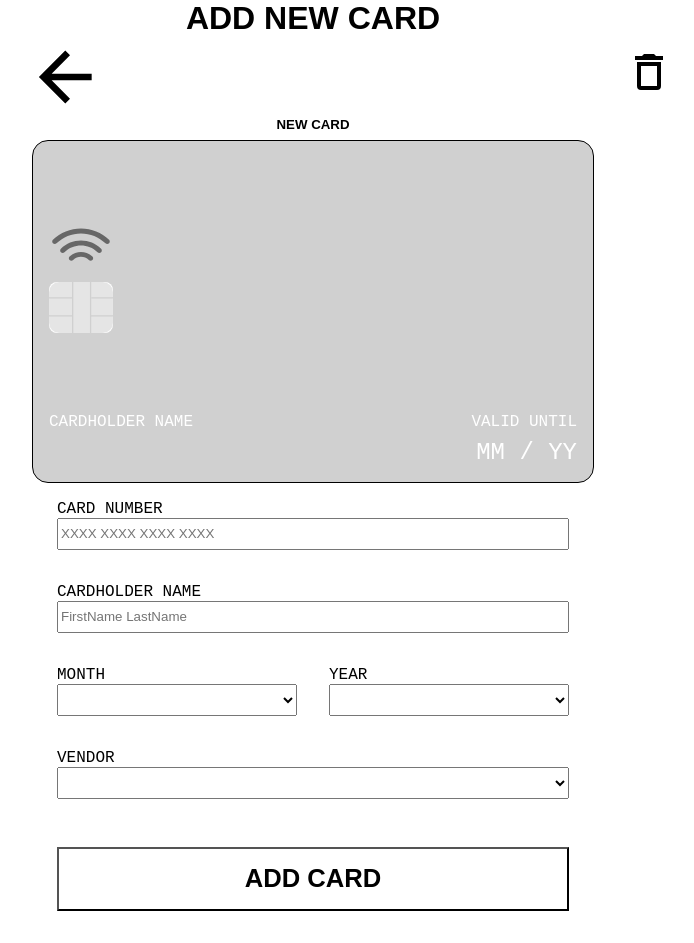
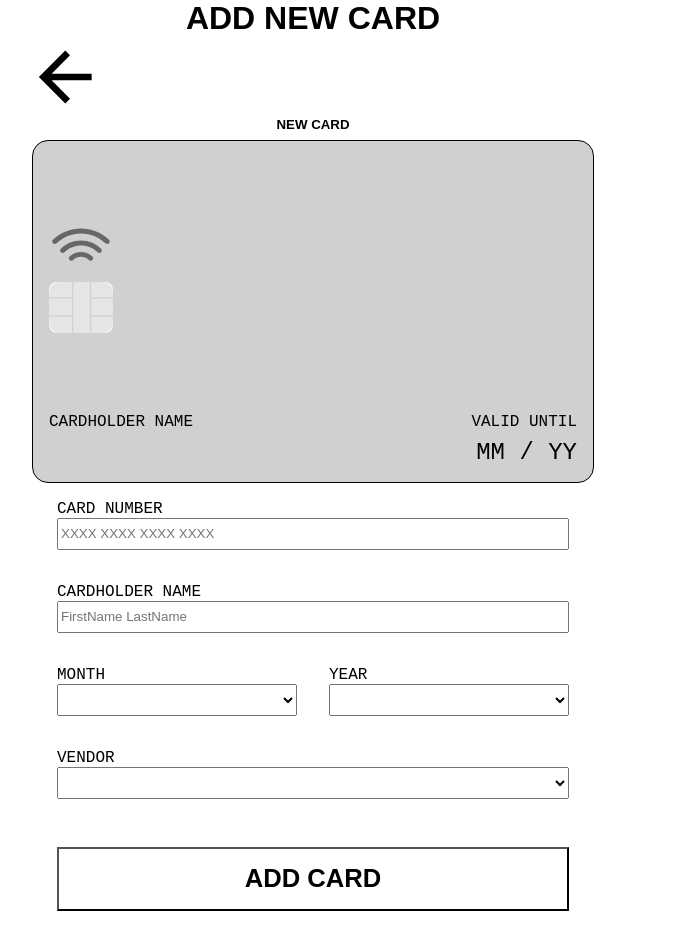
Before and after one commit to JesperSkold/e-wallet-vue, a Vue app: page / in a window 1280 px wide. Both pictures are taken after a click on the button "ADD A NEW CARD". Shown: the whole page, without its empty margins (327-1021 px from the left). Built offline with nearby package versions, Linux system fonts and the light colour scheme.

Commit message:
solved textcolor and vendorcolor properly with computed

```diff
--- a/src/components/CardItem.vue
+++ b/src/components/CardItem.vue
@@ -1,13 +1,13 @@
 <template>
-	<div @click="$emit('activeCard', index)" :style="{ background: cardColor, color: textColor }" :class="layerIndex" class="card">
+	<div @click="$emit('activeCard', index)" :style="{ background: vendorColorHandler, color: textColorHandler }" :class="layerIndex" class="card">
 		<img v-if="card.vendor" :src="require(`../assets/${card.vendor}.svg`)" alt="currency" class="vendor" />
 		<div v-else class="vendor-placeholder"></div>
 		<div class="chip-signal-box">
 			<img v-if="card.vendor === 'bitcoin' || card.vendor === 'ninja'" src="../assets/wifi_white.svg" alt="" class="signal" />
-			<img v-else src="../assets/wifi.svg" alt="" class="signal" />
-			<img src="../assets/chip.svg" alt="" class="chip" />
+			<img v-else src="../assets/wifi.svg" alt="wifi" class="signal" />
+			<img src="../assets/chip.svg" alt="wifi" class="chip" />
 		</div>
-		<img src="../assets/delete.svg" alt="" srcset="" class="delete" @click.stop="$emit('delete', index)" />
+		<img v-if="index !== undefined" src="../assets/delete.svg" alt="trashcan" srcset="" class="delete" @click.stop="$emit('delete', index)" />
 		<p class="card-number">{{ numberFormatting }}</p>
 		<div class="bottom-text">
 			<div class="card-holder">
@@ -18,7 +18,6 @@
 				<p class="valid-until">VALID UNTIL</p>
 				<p v-if="card.expireMonth === '' && card.expireYear === ''" class="valid-expire">MM / YY</p>
 				<p v-else class="valid-expire">{{ card.expireMonth }} / {{ card.expireYear }}</p>
-				<!-- <p class="valid-expire">{{ card.expireMonth }} / {{ card.expireYear }}</p> -->
 			</div>
 		</div>
 	</div>
@@ -34,34 +33,9 @@ export default {
 	data() {
 		return {
 			isActive: false,
-			textColor: "",
-			cardColor: "",
 		};
 	},
-	methods: {
-		colorHandler() {
-			switch (this.card.vendor) {
-				case "bitcoin":
-					this.cardColor = "#FFB84D";
-					this.textColor = "black";
-					break;
-				case "blockchain":
-					this.cardColor = "#8B58F9";
-					this.textColor = "white";
-					break;
-				case "evil":
-					this.cardColor = "#F33355";
-					this.textColor = "white";
-					break;
-				case "ninja":
-					this.cardColor = "#222222";
-					this.textColor = "white";
-					break;
-				default:
-					this.cardColor = "#d0d0d0";
-			}
-		},
-	},
+	methods: {},
 	computed: {
 		numberFormatting() {
 			if (this.card.cardNumber) {
@@ -69,20 +43,37 @@ export default {
 			}
 			return "";
 		},
-	},
-	mounted() {
-		this.colorHandler();
-	},
-	updated() {
-		//skicka in vendor istället eller något, updated inge bra
-		console.log("yo");
-		this.colorHandler();
+		vendorColorHandler() {
+			if (this.card.vendor === "bitcoin") {
+				return "#FFB84D";
+			} else if (this.card.vendor === "blockchain") {
+				return "#8B58F9";
+			} else if (this.card.vendor === "evil") {
+				return "#F33355";
+			} else if (this.card.vendor === "ninja") {
+				return "#222222";
+			} else {
+				return "#d0d0d0";
+			}
+		},
+		textColorHandler() {
+				if (this.card.vendor === "bitcoin") {
+				return "black";
+			} else if (this.card.vendor === "blockchain") {
+				return "white";
+			} else if (this.card.vendor === "evil") {
+				return "white";
+			} else if (this.card.vendor === "ninja") {
+				return "white";
+			} else {
+				return "black";
+			}
+		},
 	},
 };
 </script>
 
 <style lang="scss" scoped>
-// $step: 7rem;
 $maxCards: 50;
 @for $i from 0 through $maxCards {
 	.l-#{$i} {
```
